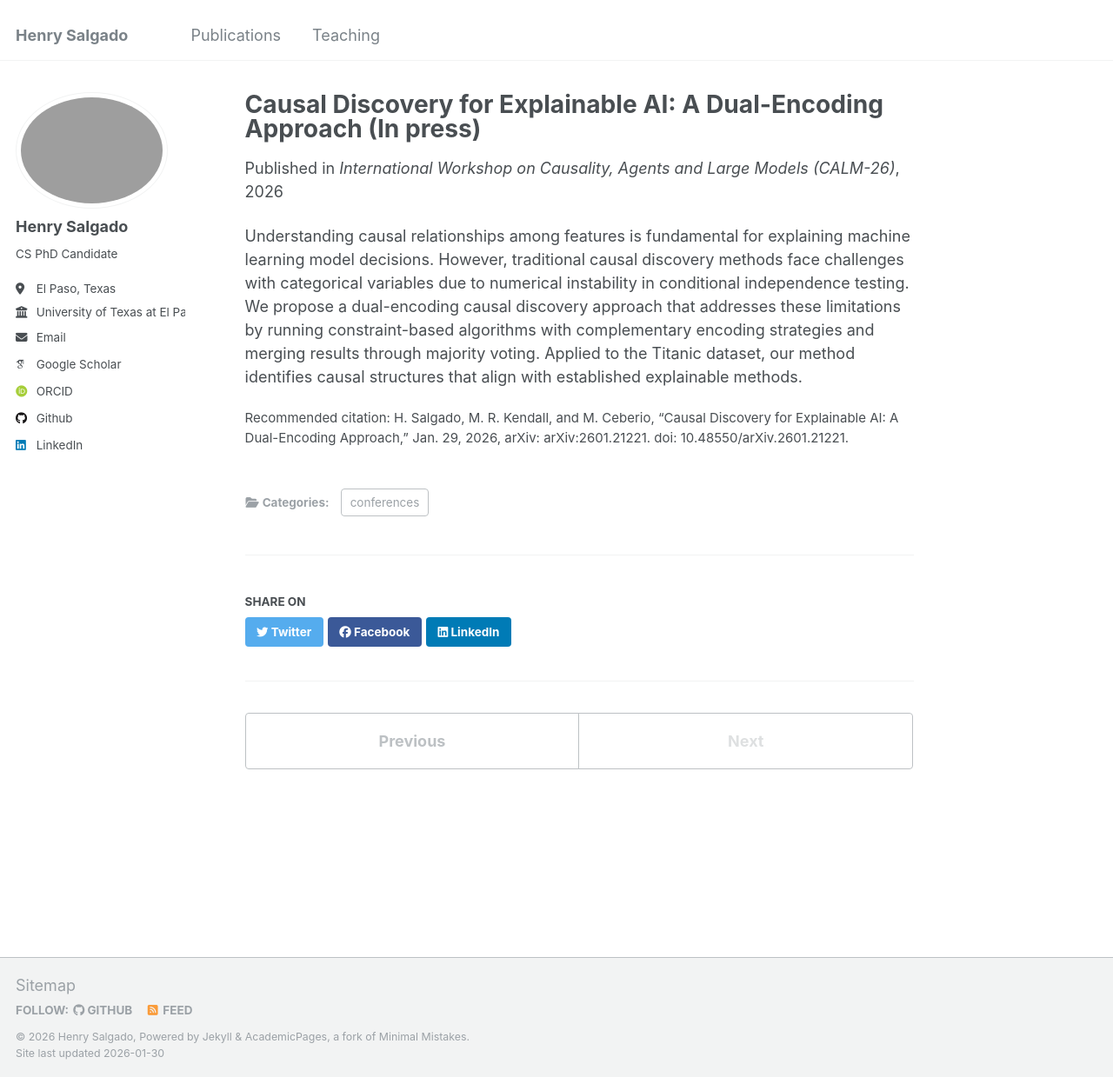
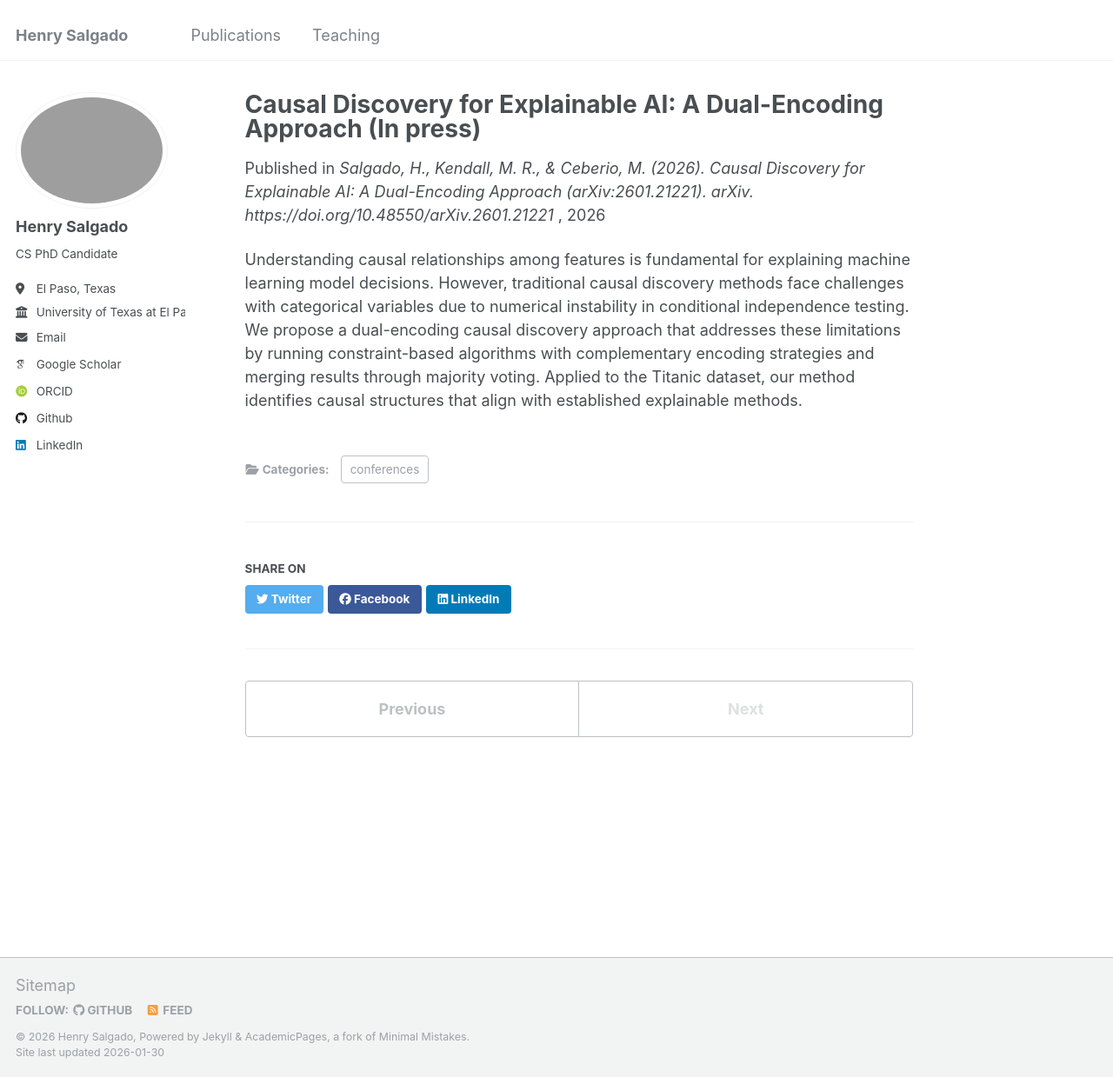
Before and after one commit to eigenhenry/eigenhenry.github.io, a Jekyll site: the page built from _publications/2026-10-01-calm-26-number-8.md, in a window 1280 px wide and 1239 px high. Shown: the whole window at 87% size. Built offline with Jekyll 4.4.1, drawn with Linux system fonts in a browser that asks for light colours; some web fonts are replaced.

Commit message:
Revise citation and venue in CALM-26 publication
Updated citation format and venue details for clarity.

```diff
--- a/_publications/2026-10-01-calm-26-number-8.md
+++ b/_publications/2026-10-01-calm-26-number-8.md
@@ -3,8 +3,8 @@ title: "Causal Discovery for Explainable AI: A Dual-Encoding Approach (In press)
 collection: publications
 category: conferences
 date: 2026-01-10
-venue: "International Workshop on Causality, Agents and Large Models (CALM-26)"
-citation: " H. Salgado, M. R. Kendall, and M. Ceberio, “Causal Discovery for Explainable AI: A Dual-Encoding Approach,” Jan. 29, 2026, arXiv: arXiv:2601.21221. doi: 10.48550/arXiv.2601.21221.
+venue: "
+  Salgado, H., Kendall, M. R., & Ceberio, M. (2026). Causal Discovery for Explainable AI: A Dual-Encoding Approach (arXiv:2601.21221). arXiv. https://doi.org/10.48550/arXiv.2601.21221
 "
 ---
 Understanding causal relationships among features is fundamental for explaining machine learning model decisions. However, traditional causal discovery methods face challenges with categorical variables due to numerical instability in conditional independence testing. We propose a dual-encoding causal discovery approach that addresses these limitations by running constraint-based algorithms with complementary encoding strategies and merging results through majority voting. Applied to the Titanic dataset, our method identifies causal structures that align with established explainable methods.
```
